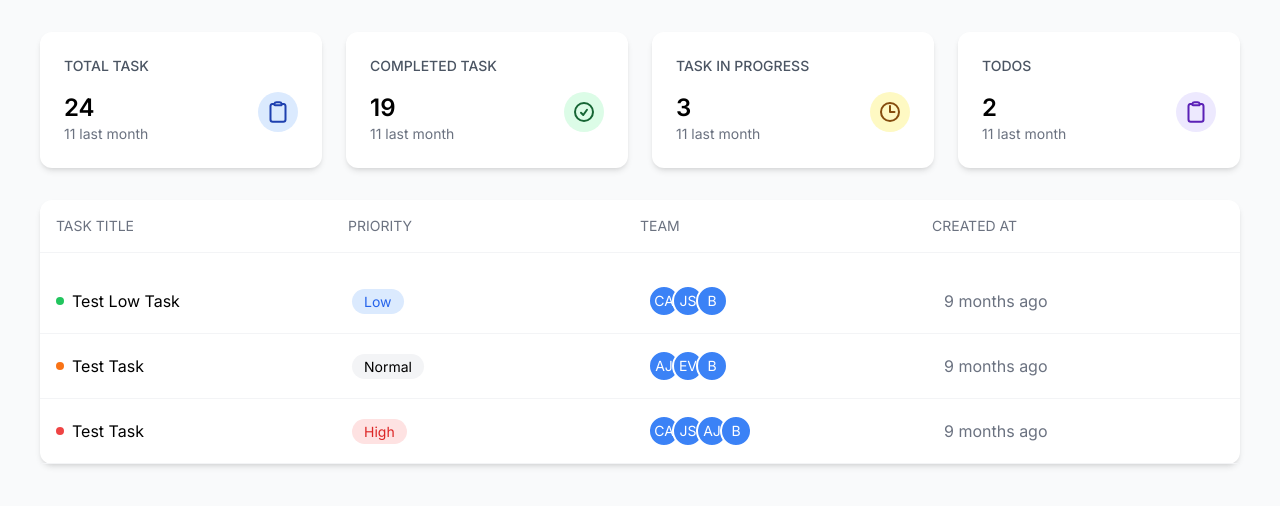
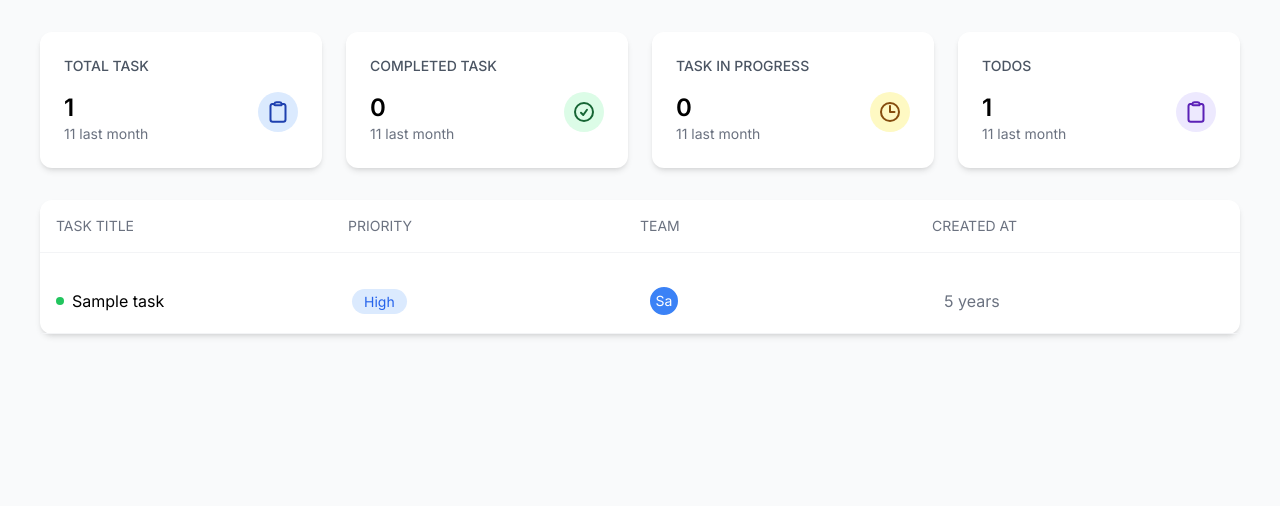
Before and after one commit to mmahmudul7/Django-Projects, a Django app: page /tasks/manager-dashboard in a window 1280 px wide. Shown: the part 80-586 px from the top of the page. Run offline with Django 5.2, Linux system fonts and the light colour scheme; tables that the repository leaves empty hold one stand-in row (values such as "Sample post").

Commit message:
Make Dynamic Manager Dashboard

```diff
--- a/task-mangement/package.json
+++ b/task-mangement/package.json
@@ -2,7 +2,7 @@
   "devDependencies": {
     "autoprefixer": "^10.4.20",
     "postcss": "^8.4.49",
-    "tailwindcss": "^3.4.17"
+    "tailwindcss": "^3.4.16"
   },
   "scripts": {
     "build:tailwind": "npx tailwindcss -i ./static/css/tailwind.css -o ./static/css/output.css --minify",
--- a/task-mangement/tasks/templates/dashboard/dashboard.html
+++ b/task-mangement/tasks/templates/dashboard/dashboard.html
@@ -42,7 +42,7 @@
                     <div class="mb-4 text-sm font-medium text-gray-600">TOTAL TASK</div>
                     <div class="flex place-content-between">
                         <div>
-                            <p class="text-2xl font-semibold">24</p>
+                            <p class="text-2xl font-semibold">{{ total_task }}</p>
                             <p class="text-sm text-gray-500">11 last month</p>
                         </div>
                         <div class="bg-blue-100 text-blue-800 w-10 h-10 rounded-full p-2">
@@ -56,7 +56,7 @@
                     <div class="mb-4 text-sm font-medium text-gray-600">COMPLETED TASK</div>
                     <div class="flex place-content-between">
                         <div>
-                            <p class="text-2xl font-semibold">19</p>
+                            <p class="text-2xl font-semibold">{{ completed_task }}</p>
                             <p class="text-sm text-gray-500">11 last month</p>
                         </div>
                         <div class="bg-green-100 text-green-800 w-10 h-10 rounded-full p-2">
@@ -70,7 +70,7 @@
                     <div class="mb-4 text-sm font-medium text-gray-600">TASK IN PROGRESS</div>
                     <div class="flex place-content-between">
                         <div>
-                            <p class="text-2xl font-semibold">3</p>
+                            <p class="text-2xl font-semibold">{{ in_progress_task }}</p>
                             <p class="text-sm text-gray-500">11 last month</p>
                         </div>
                         <div class="bg-yellow-100 text-yellow-800 w-10 h-10 rounded-full p-2">
@@ -84,7 +84,7 @@
                     <div class="mb-4 text-sm font-medium text-gray-600">TODOS</div>
                     <div class="flex place-content-between">
                         <div>
-                            <p class="text-2xl font-semibold">2</p>
+                            <p class="text-2xl font-semibold">{{ pending_task }}</p>
                             <p class="text-sm text-gray-500">11 last month</p>
                         </div>
                         <div class="bg-violet-100 text-violet-800 w-10 h-10 rounded-full p-2">
--- a/task-mangement/tasks/templates/dashboard/manager-dashboard.html
+++ b/task-mangement/tasks/templates/dashboard/manager-dashboard.html
@@ -18,6 +18,8 @@
             </div>
             {% comment %} table row and data   {% endcomment %}
              {% comment %} Task 1   {% endcomment %}
+
+            {% for task in tasks %}
                 <div class="divide-y divide-gray-100 border-b border-gray-100">
                     <div class="grid grid-cols-4 p-4 gap-4 items-center">
                         <div class="flex items-center gap-2">
@@ -25,30 +27,30 @@
                                 {% comment %} green bullet   {% endcomment %}
                             </div>
                             <div>
-                            <span>Test Low Task</span>
+                                <span>{{ task.title }}</span>
                             </div>
                         </div>
                         <div>
                             <span class="px-3 py-1 rounded-full bg-blue-100 text-blue-600 text-sm">
-                            Low
+                                {{ task.details.get_priority_display }}
                             </span>
                         </div>
+
                         <div class="flex -space-x-2">
+                            {% for emp in task.assigned_to.all %}
                                 <div class="w-8 h-8 rounded-full bg-blue-500 flex items-center justify-center text-white text-sm border-2 border-white">
-                            CA
+                                    {{ emp.name | slice:":2" }}
                                 </div>
-                        <div class="w-8 h-8 rounded-full bg-blue-500 flex items-center justify-center text-white text-sm border-2 border-white">
-                            JS
-                        </div>
-                        <div class="w-8 h-8 rounded-full bg-blue-500 flex items-center justify-center text-white text-sm border-2 border-white">
-                            B
-                        </div>
+                            {% endfor %}
                         </div>
                         <div>
-                        <span class="text-gray-500">9 months ago</span>
+                            <span class="text-gray-500">{{ task.created_at | timesince }}</span>
                         </div>
                     </div>
                 </div>
+            {% endfor %}
+
+            <!--
             {% comment %} Task 2  {% endcomment %}
             <div class="divide-y divide-gray-100 border-b border-gray-100">
                 <div class="grid grid-cols-4 p-4 gap-4 items-center">
@@ -116,6 +118,7 @@
                     </div>
                 </div>
             </div>
+            -->
 
         </div>
     </div>
--- a/task-mangement/tasks/views.py
+++ b/task-mangement/tasks/views.py
@@ -15,7 +15,23 @@ from django.db.models import Q, Count, Max, Min, Avg, Sum
 #     return HttpResponse("Welcome to the task management system")
 
 def manager_dashboard(request):
-    return render(request, "dashboard/manager-dashboard.html")
+    tasks = Task.objects.all()
+
+    # getting task count
+    total_task = tasks.count()
+    completed_task = Task.objects.filter(status = "COMPLETED").count()
+    in_progress_task = Task.objects.filter(status = "IN_PROGRESS").count()
+    pending_task = Task.objects.filter(status = "PENDING").count()
+
+    context = {
+        'tasks': tasks,
+        'total_task': total_task,
+        'completed_task': completed_task,
+        'in_progress_task': in_progress_task,
+        'pending_task': pending_task,
+    }
+
+    return render(request, "dashboard/manager-dashboard.html", context)
 
 def user_dashboard(request):
     return render(request, "dashboard/user-dashboard.html")
```
Also changed, not shown: package-lock.json (added), task-mangement/package-lock.json. Lines whose indentation alone changed are shown as unchanged.
